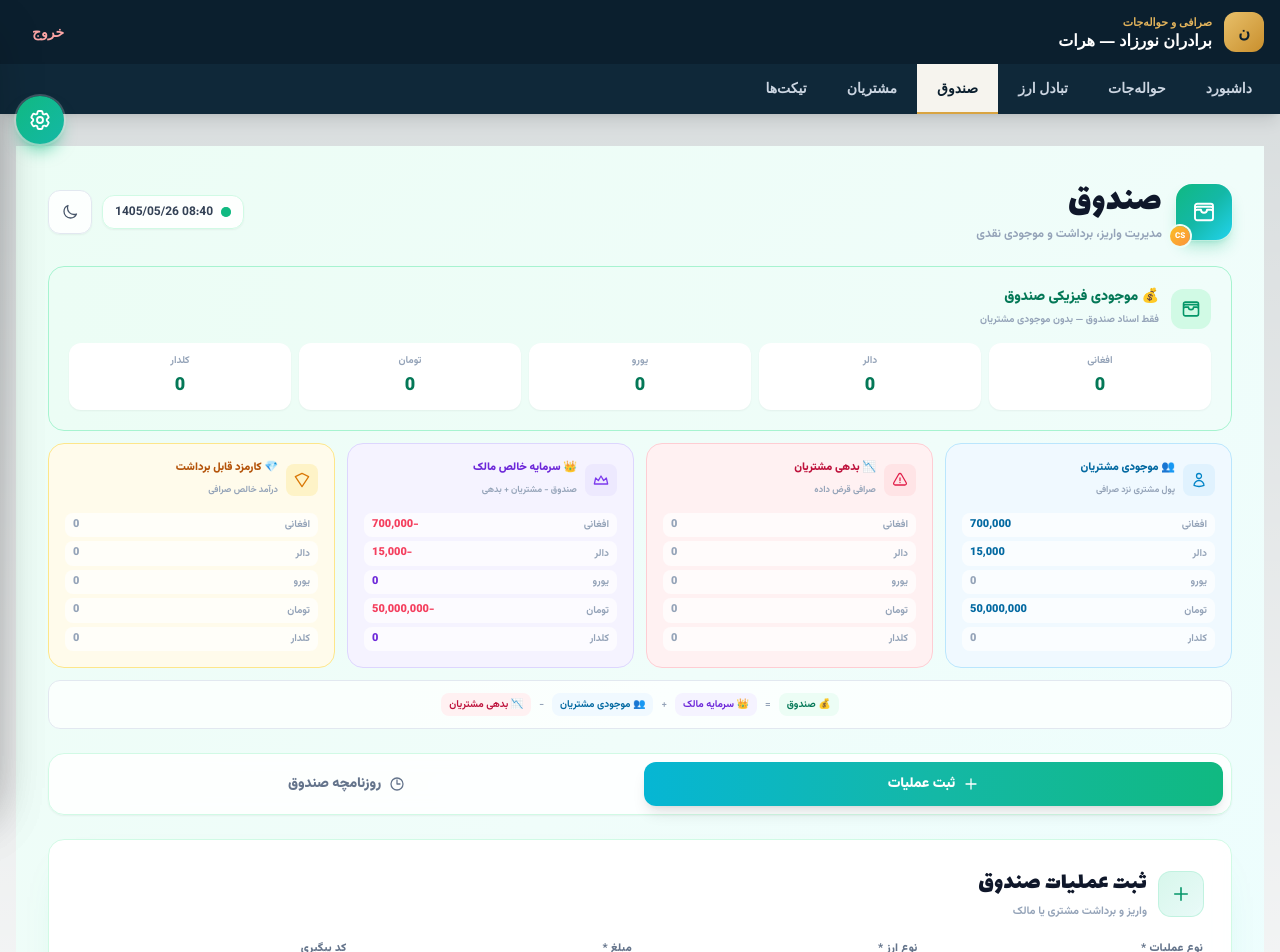
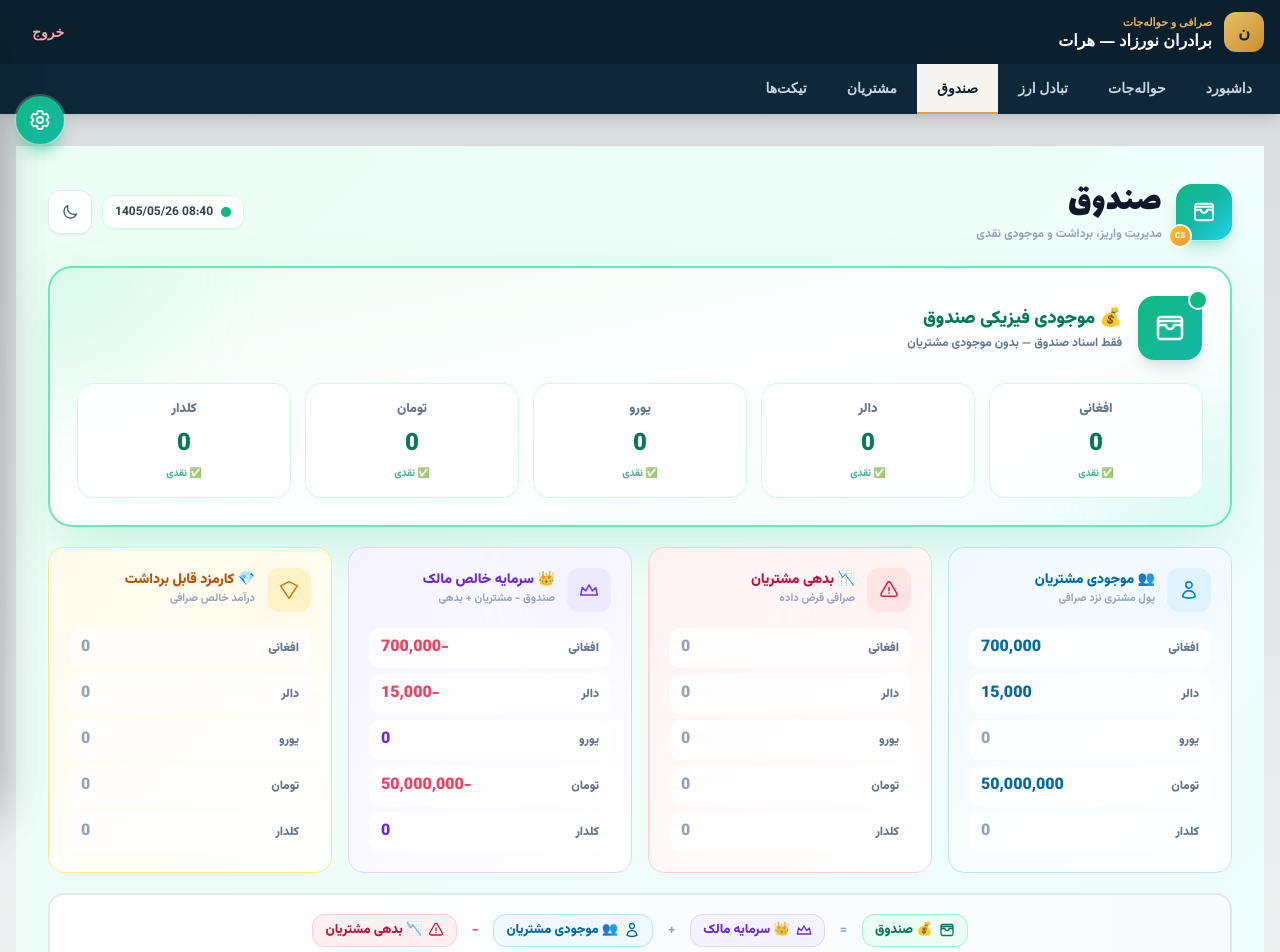
Before and after one commit to nasirahmadrahmati19-hue/exchange-admin, a Next.js app: page /dashboard/cash in a window 1280 px wide. Shown: the top 952 px of the page. Built offline with nearby package versions, Linux system fonts and the light colour scheme; sample sign-in values are in the browser's storage.

Commit message:
Refactor comments and improve cash handling logic
Updated comments to clarify the purpose of dispatching for syncing with the dashboard and separated cash box from customer balances.

```diff
--- a/app/dashboard/cash/page.tsx
+++ b/app/dashboard/cash/page.tsx
@@ -305,9 +305,8 @@ export default function CashPage() {
   useEffect(() => { setNow(new Date()); const timer = setInterval(() => setNow(new Date()), 1000); return () => clearInterval(timer); }, []);
   const currentDateTime = now ? formatDateTime(now) : "";
 
-  // ✅ تغییر ۱: اضافه شدن dispatch برای sync با داشبورد (صندوق)
+  // ✅ اتصال زنده به داشبورد
   useEffect(() => { if (!mounted) return; try { localStorage.setItem(CASH_KEY, JSON.stringify(entries)); window.dispatchEvent(new Event("db:updated")); } catch (e) { /* ignore */ } }, [entries, mounted]);
-  // ✅ تغییر ۲: اضافه شدن dispatch برای sync با داشبورد (مشتریان)
   useEffect(() => { if (!mounted) return; try { localStorage.setItem(CUSTOMERS_KEY, JSON.stringify(customers)); window.dispatchEvent(new Event("db:updated")); } catch (e) { /* ignore */ } }, [customers, mounted]);
 
   useEffect(() => {
@@ -326,11 +325,11 @@ export default function CashPage() {
 
   const physicalCashBalances = useMemo(() => computeCashBalances(entries), [entries]);
 
-  // ✅ تغییر ۳: فیلتر کردن مطلق CASH_BOX_ID برای جلوگیری از تداخل موجودی صندوق با مشتریان
+  // ✅ جداسازی مطلق صندوق از مشتریان
   const customerDeposits = useMemo(() => {
     const totals: Record<Currency, number> = { AFN: 0, USD: 0, EUR: 0, IRR: 0, PKR: 0 };
     for (const c of customers) {
-      if (c.id === CASH_BOX_ID || c.name === CASH_BOX_NAME) continue; // جداسازی کامل
+      if (c.id === CASH_BOX_ID || c.name === CASH_BOX_NAME) continue;
       for (const cur of currencies) { const bal = c.balances[cur] || 0; if (bal > 0) totals[cur] += bal; }
     }
     return totals;
@@ -339,7 +338,7 @@ export default function CashPage() {
   const customerDebts = useMemo(() => {
     const totals: Record<Currency, number> = { AFN: 0, USD: 0, EUR: 0, IRR: 0, PKR: 0 };
     for (const c of customers) {
-      if (c.id === CASH_BOX_ID || c.name === CASH_BOX_NAME) continue; // جداسازی کامل
+      if (c.id === CASH_BOX_ID || c.name === CASH_BOX_NAME) continue;
       for (const cur of currencies) { const bal = c.balances[cur] || 0; if (bal < 0) totals[cur] += Math.abs(bal); }
     }
     return totals;
@@ -529,40 +528,155 @@ export default function CashPage() {
             </div>
           </header>
 
-          <div className="cs-up space-y-3" style={{ animationDelay: "70ms" }}>
-            <div className={`rounded-2xl border p-4 md:p-5 ${dk ? "border-emerald-400/30 bg-gradient-to-r from-emerald-400/10 to-teal-400/5" : "border-emerald-200 bg-gradient-to-r from-emerald-50 to-teal-50"}`}>
-              <div className="flex items-center gap-3 mb-3">
-                <span className={`grid h-10 w-10 shrink-0 place-items-center rounded-xl ${dk ? "bg-emerald-400/20 text-emerald-300" : "bg-emerald-100 text-emerald-600"}`}><Ic n="wallet" className="h-5 w-5" /></span>
-                <div><b className={`block text-sm font-black ${dk ? "text-emerald-300" : "text-emerald-700"}`}>💰 موجودی فیزیکی صندوق</b><span className={`text-[10px] font-bold ${subText}`}>فقط اسناد صندوق — بدون موجودی مشتریان</span></div>
+          {/* ✨ بخش کارت‌های مدرن و حرفه‌ای با فونت کلان‌تر */}
+          <div className="cs-up space-y-4 md:space-y-5" style={{ animationDelay: "70ms" }}>
+
+            {/* کارت اصلی موجودی فیزیکی صندوق - طراحی برجسته و مدرن */}
+            <div className={`relative overflow-hidden rounded-2xl md:rounded-3xl border-2 p-5 md:p-7 transition-all duration-300 hover:shadow-2xl ${dk ? "border-emerald-400/40 bg-gradient-to-br from-emerald-900/40 via-slate-900/60 to-teal-900/40 shadow-[0_20px_60px_-15px_rgba(16,185,129,0.3)]" : "border-emerald-300 bg-gradient-to-br from-emerald-50 via-white to-teal-50 shadow-[0_20px_60px_-15px_rgba(16,185,129,0.25)]"}`}>
+              {/* جلوه‌های بصری پس‌زمینه */}
+              <div className={`absolute -top-24 -left-24 h-48 w-48 rounded-full blur-3xl opacity-20 ${dk ? "bg-emerald-400" : "bg-emerald-300"}`} />
+              <div className={`absolute -bottom-24 -right-24 h-48 w-48 rounded-full blur-3xl opacity-20 ${dk ? "bg-teal-400" : "bg-teal-300"}`} />
+
+              <div className="relative flex items-center gap-4 mb-5 md:mb-6">
+                <div className={`relative grid h-14 w-14 md:h-16 md:w-16 shrink-0 place-items-center rounded-2xl shadow-lg ${dk ? "bg-gradient-to-br from-emerald-400 to-teal-400 text-slate-950" : "bg-gradient-to-br from-emerald-500 to-teal-500 text-white"}`}>
+                  <Ic n="wallet" className="h-7 w-7 md:h-8 md:w-8" />
+                  <span className="absolute -top-1 -right-1 flex h-4 w-4"><span className="absolute inline-flex h-full w-full animate-ping rounded-full bg-emerald-400 opacity-75" /><span className="relative inline-flex h-4 w-4 rounded-full bg-emerald-500 ring-2 ring-white" /></span>
+                </div>
+                <div className="flex-1 min-w-0">
+                  <b className={`block text-base md:text-lg font-black ${dk ? "text-emerald-300" : "text-emerald-700"}`}>💰 موجودی فیزیکی صندوق</b>
+                  <span className={`block text-[11px] md:text-xs font-bold mt-0.5 ${dk ? "text-slate-400" : "text-slate-500"}`}>فقط اسناد صندوق — بدون موجودی مشتریان</span>
+                </div>
               </div>
-              <div className="grid grid-cols-2 sm:grid-cols-3 md:grid-cols-5 gap-2">
-                {currencies.map(cur => { const bal = physicalCashBalances[cur]; return (<div key={cur} className={`rounded-xl px-3 py-2.5 text-center ${dk ? "bg-slate-900/60" : "bg-white shadow-sm"}`}><div className={`text-[10px] font-bold mb-1 ${subText}`}>{labels[cur]}</div><div className={`text-lg font-black tabular-nums ${bal < 0 ? "text-rose-500" : dk ? "text-emerald-300" : "text-emerald-700"}`}>{fmt(bal)}</div></div>); })}
+
+              <div className="relative grid grid-cols-2 sm:grid-cols-3 md:grid-cols-5 gap-3 md:gap-4">
+                {currencies.map(cur => {
+                  const bal = physicalCashBalances[cur];
+                  const isNeg = bal < 0;
+                  return (
+                    <div key={cur} className={`group relative overflow-hidden rounded-2xl p-4 text-center transition-all duration-300 hover:scale-[1.02] ${dk ? "bg-slate-950/60 ring-1 ring-slate-700/50" : "bg-white/90 ring-1 ring-emerald-100 shadow-sm"}`}>
+                      <div className={`text-[12px] md:text-[13px] font-black mb-2 ${dk ? "text-slate-400" : "text-slate-500"}`}>{labels[cur]}</div>
+                      <div className={`text-xl md:text-2xl font-black tabular-nums leading-tight ${isNeg ? "text-rose-500" : dk ? "text-emerald-300" : "text-emerald-700"}`}>{fmt(bal)}</div>
+                      <div className={`mt-1.5 text-[9px] md:text-[10px] font-black ${isNeg ? "text-rose-500" : dk ? "text-emerald-400/70" : "text-emerald-600/70"}`}>{isNeg ? "⚠️ کسری" : "✅ نقدی"}</div>
+                    </div>
+                  );
+                })}
               </div>
             </div>
-            <div className="grid grid-cols-1 sm:grid-cols-2 lg:grid-cols-4 gap-3">
-              <div className={`rounded-2xl border p-4 ${dk ? "border-sky-400/25 bg-sky-400/[0.06]" : "border-sky-200 bg-sky-50"}`}>
-                <div className="flex items-center gap-2 mb-3"><span className={`grid h-8 w-8 shrink-0 place-items-center rounded-lg ${dk ? "bg-sky-400/15 text-sky-300" : "bg-sky-100 text-sky-600"}`}><Ic n="user" className="h-4 w-4" /></span><div><b className={`block text-[11px] font-black ${dk ? "text-sky-300" : "text-sky-700"}`}>👥 موجودی مشتریان</b><span className={`text-[9px] font-bold ${subText}`}>پول مشتری نزد صرافی</span></div></div>
-                <div className="space-y-1">{currencies.map(cur => { const bal = customerDeposits[cur]; return (<div key={cur} className={`flex items-center justify-between rounded-lg px-2 py-1 ${dk ? "bg-slate-900/40" : "bg-white/70"}`}><span className={`text-[10px] font-bold ${subText}`}>{labels[cur]}</span><span className={`text-[11px] font-black tabular-nums ${bal > 0 ? (dk ? "text-sky-300" : "text-sky-700") : subText}`}>{fmt(bal)}</span></div>); })}</div>
+
+            {/* چهار کارت اطلاعاتی با فونت کلان‌تر و طراحی مدرن */}
+            <div className="grid grid-cols-1 sm:grid-cols-2 lg:grid-cols-4 gap-3 md:gap-4">
+
+              {/* کارت موجودی مشتریان */}
+              <div className={`group relative overflow-hidden rounded-2xl border p-4 md:p-5 transition-all duration-300 hover:shadow-xl hover:scale-[1.01] ${dk ? "border-sky-400/25 bg-gradient-to-br from-sky-900/30 to-slate-900/50" : "border-sky-200 bg-gradient-to-br from-sky-50 to-white"}`}>
+                <div className={`absolute top-0 right-0 h-24 w-24 rounded-full blur-2xl opacity-10 ${dk ? "bg-sky-400" : "bg-sky-300"}`} />
+                <div className="relative flex items-center gap-3 mb-4">
+                  <span className={`grid h-11 w-11 shrink-0 place-items-center rounded-xl ${dk ? "bg-sky-400/15 text-sky-300" : "bg-sky-100 text-sky-600"}`}><Ic n="user" className="h-5 w-5" /></span>
+                  <div className="min-w-0">
+                    <b className={`block text-[13px] md:text-[14px] font-black leading-tight ${dk ? "text-sky-300" : "text-sky-700"}`}>👥 موجودی مشتریان</b>
+                    <span className={`block text-[10px] md:text-[11px] font-bold mt-0.5 ${subText}`}>پول مشتری نزد صرافی</span>
+                  </div>
+                </div>
+                <div className="relative space-y-1.5">
+                  {currencies.map(cur => {
+                    const bal = customerDeposits[cur];
+                    return (
+                      <div key={cur} className={`flex items-center justify-between rounded-xl px-3 py-2 transition-colors ${dk ? "bg-slate-900/50" : "bg-white/80"}`}>
+                        <span className={`text-[12px] font-black ${dk ? "text-slate-400" : "text-slate-500"}`}>{labels[cur]}</span>
+                        <span className={`text-[15px] md:text-base font-black tabular-nums ${bal > 0 ? (dk ? "text-sky-300" : "text-sky-700") : subText}`}>{fmt(bal)}</span>
+                      </div>
+                    );
+                  })}
+                </div>
               </div>
-              <div className={`rounded-2xl border p-4 ${dk ? "border-rose-400/25 bg-rose-400/[0.06]" : "border-rose-200 bg-rose-50"}`}>
-                <div className="flex items-center gap-2 mb-3"><span className={`grid h-8 w-8 shrink-0 place-items-center rounded-lg ${dk ? "bg-rose-400/15 text-rose-300" : "bg-rose-100 text-rose-600"}`}><Ic n="alert" className="h-4 w-4" /></span><div><b className={`block text-[11px] font-black ${dk ? "text-rose-300" : "text-rose-700"}`}>📉 بدهی مشتریان</b><span className={`text-[9px] font-bold ${subText}`}>صرافی قرض داده</span></div></div>
-                <div className="space-y-1">{currencies.map(cur => { const bal = customerDebts[cur]; return (<div key={cur} className={`flex items-center justify-between rounded-lg px-2 py-1 ${dk ? "bg-slate-900/40" : "bg-white/70"}`}><span className={`text-[10px] font-bold ${subText}`}>{labels[cur]}</span><span className={`text-[11px] font-black tabular-nums ${bal > 0 ? "text-rose-500" : subText}`}>{fmt(bal)}</span></div>); })}</div>
+
+              {/* کارت بدهی مشتریان */}
+              <div className={`group relative overflow-hidden rounded-2xl border p-4 md:p-5 transition-all duration-300 hover:shadow-xl hover:scale-[1.01] ${dk ? "border-rose-400/25 bg-gradient-to-br from-rose-900/30 to-slate-900/50" : "border-rose-200 bg-gradient-to-br from-rose-50 to-white"}`}>
+                <div className={`absolute top-0 right-0 h-24 w-24 rounded-full blur-2xl opacity-10 ${dk ? "bg-rose-400" : "bg-rose-300"}`} />
+                <div className="relative flex items-center gap-3 mb-4">
+                  <span className={`grid h-11 w-11 shrink-0 place-items-center rounded-xl ${dk ? "bg-rose-400/15 text-rose-300" : "bg-rose-100 text-rose-600"}`}><Ic n="alert" className="h-5 w-5" /></span>
+                  <div className="min-w-0">
+                    <b className={`block text-[13px] md:text-[14px] font-black leading-tight ${dk ? "text-rose-300" : "text-rose-700"}`}>📉 بدهی مشتریان</b>
+                    <span className={`block text-[10px] md:text-[11px] font-bold mt-0.5 ${subText}`}>صرافی قرض داده</span>
+                  </div>
+                </div>
+                <div className="relative space-y-1.5">
+                  {currencies.map(cur => {
+                    const bal = customerDebts[cur];
+                    return (
+                      <div key={cur} className={`flex items-center justify-between rounded-xl px-3 py-2 transition-colors ${dk ? "bg-slate-900/50" : "bg-white/80"}`}>
+                        <span className={`text-[12px] font-black ${dk ? "text-slate-400" : "text-slate-500"}`}>{labels[cur]}</span>
+                        <span className={`text-[15px] md:text-base font-black tabular-nums ${bal > 0 ? "text-rose-500" : subText}`}>{fmt(bal)}</span>
+                      </div>
+                    );
+                  })}
+                </div>
               </div>
-              <div className={`rounded-2xl border p-4 ${dk ? "border-violet-400/25 bg-violet-400/[0.06]" : "border-violet-200 bg-violet-50"}`}>
-                <div className="flex items-center gap-2 mb-3"><span className={`grid h-8 w-8 shrink-0 place-items-center rounded-lg ${dk ? "bg-violet-400/15 text-violet-300" : "bg-violet-100 text-violet-600"}`}><Ic n="crown" className="h-4 w-4" /></span><div><b className={`block text-[11px] font-black ${dk ? "text-violet-300" : "text-violet-700"}`}>👑 سرمایه خالص مالک</b><span className={`text-[9px] font-bold ${subText}`}>صندوق - مشتریان + بدهی</span></div></div>
-                <div className="space-y-1">{currencies.map(cur => { const bal = ownerNetCapital[cur]; return (<div key={cur} className={`flex items-center justify-between rounded-lg px-2 py-1 ${dk ? "bg-slate-900/40" : "bg-white/70"}`}><span className={`text-[10px] font-bold ${subText}`}>{labels[cur]}</span><span className={`text-[11px] font-black tabular-nums ${bal < 0 ? "text-rose-500" : dk ? "text-violet-300" : "text-violet-700"}`}>{fmt(bal)}</span></div>); })}</div>
+
+              {/* کارت سرمایه خالص مالک */}
+              <div className={`group relative overflow-hidden rounded-2xl border p-4 md:p-5 transition-all duration-300 hover:shadow-xl hover:scale-[1.01] ${dk ? "border-violet-400/25 bg-gradient-to-br from-violet-900/30 to-slate-900/50" : "border-violet-200 bg-gradient-to-br from-violet-50 to-white"}`}>
+                <div className={`absolute top-0 right-0 h-24 w-24 rounded-full blur-2xl opacity-10 ${dk ? "bg-violet-400" : "bg-violet-300"}`} />
+                <div className="relative flex items-center gap-3 mb-4">
+                  <span className={`grid h-11 w-11 shrink-0 place-items-center rounded-xl ${dk ? "bg-violet-400/15 text-violet-300" : "bg-violet-100 text-violet-600"}`}><Ic n="crown" className="h-5 w-5" /></span>
+                  <div className="min-w-0">
+                    <b className={`block text-[13px] md:text-[14px] font-black leading-tight ${dk ? "text-violet-300" : "text-violet-700"}`}>👑 سرمایه خالص مالک</b>
+                    <span className={`block text-[10px] md:text-[11px] font-bold mt-0.5 ${subText}`}>صندوق - مشتریان + بدهی</span>
+                  </div>
+                </div>
+                <div className="relative space-y-1.5">
+                  {currencies.map(cur => {
+                    const bal = ownerNetCapital[cur];
+                    return (
+                      <div key={cur} className={`flex items-center justify-between rounded-xl px-3 py-2 transition-colors ${dk ? "bg-slate-900/50" : "bg-white/80"}`}>
+                        <span className={`text-[12px] font-black ${dk ? "text-slate-400" : "text-slate-500"}`}>{labels[cur]}</span>
+                        <span className={`text-[15px] md:text-base font-black tabular-nums ${bal < 0 ? "text-rose-500" : dk ? "text-violet-300" : "text-violet-700"}`}>{fmt(bal)}</span>
+                      </div>
+                    );
+                  })}
+                </div>
               </div>
-              <div className={`rounded-2xl border p-4 ${dk ? "border-amber-400/25 bg-amber-400/[0.06]" : "border-amber-200 bg-amber-50"}`}>
-                <div className="flex items-center gap-2 mb-3"><span className={`grid h-8 w-8 shrink-0 place-items-center rounded-lg ${dk ? "bg-amber-400/15 text-amber-300" : "bg-amber-100 text-amber-600"}`}><Ic n="gem" className="h-4 w-4" /></span><div><b className={`block text-[11px] font-black ${dk ? "text-amber-300" : "text-amber-700"}`}>💎 کارمزد قابل برداشت</b><span className={`text-[9px] font-bold ${subText}`}>درآمد خالص صرافی</span></div></div>
-                <div className="space-y-1">{currencies.map(cur => { const bal = availableCommission[cur]; return (<div key={cur} className={`flex items-center justify-between rounded-lg px-2 py-1 ${dk ? "bg-slate-900/40" : "bg-white/70"}`}><span className={`text-[10px] font-bold ${subText}`}>{labels[cur]}</span><span className={`text-[11px] font-black tabular-nums ${bal > 0 ? (dk ? "text-amber-300" : "text-amber-700") : subText}`}>{fmt(bal)}</span></div>); })}</div>
+
+              {/* کارت کارمزد قابل برداشت */}
+              <div className={`group relative overflow-hidden rounded-2xl border p-4 md:p-5 transition-all duration-300 hover:shadow-xl hover:scale-[1.01] ${dk ? "border-amber-400/25 bg-gradient-to-br from-amber-900/30 to-slate-900/50" : "border-amber-200 bg-gradient-to-br from-amber-50 to-white"}`}>
+                <div className={`absolute top-0 right-0 h-24 w-24 rounded-full blur-2xl opacity-10 ${dk ? "bg-amber-400" : "bg-amber-300"}`} />
+                <div className="relative flex items-center gap-3 mb-4">
+                  <span className={`grid h-11 w-11 shrink-0 place-items-center rounded-xl ${dk ? "bg-amber-400/15 text-amber-300" : "bg-amber-100 text-amber-600"}`}><Ic n="gem" className="h-5 w-5" /></span>
+                  <div className="min-w-0">
+                    <b className={`block text-[13px] md:text-[14px] font-black leading-tight ${dk ? "text-amber-300" : "text-amber-700"}`}>💎 کارمزد قابل برداشت</b>
+                    <span className={`block text-[10px] md:text-[11px] font-bold mt-0.5 ${subText}`}>درآمد خالص صرافی</span>
+                  </div>
+                </div>
+                <div className="relative space-y-1.5">
+                  {currencies.map(cur => {
+                    const bal = availableCommission[cur];
+                    return (
+                      <div key={cur} className={`flex items-center justify-between rounded-xl px-3 py-2 transition-colors ${dk ? "bg-slate-900/50" : "bg-white/80"}`}>
+                        <span className={`text-[12px] font-black ${dk ? "text-slate-400" : "text-slate-500"}`}>{labels[cur]}</span>
+                        <span className={`text-[15px] md:text-base font-black tabular-nums ${bal > 0 ? (dk ? "text-amber-300" : "text-amber-700") : subText}`}>{fmt(bal)}</span>
+                      </div>
+                    );
+                  })}
+                </div>
               </div>
             </div>
-            <div className={`rounded-xl border px-4 py-3 ${dk ? "border-slate-700 bg-slate-800/50" : "border-slate-200 bg-white/70"}`}>
-              <div className={`flex flex-wrap items-center justify-center gap-2 text-[10px] font-bold ${subText}`}>
-                <span className={`px-2 py-1 rounded-lg ${dk ? "bg-emerald-400/10 text-emerald-300" : "bg-emerald-50 text-emerald-700"}`}>💰 صندوق</span><span>=</span>
-                <span className={`px-2 py-1 rounded-lg ${dk ? "bg-violet-400/10 text-violet-300" : "bg-violet-50 text-violet-700"}`}>👑 سرمایه مالک</span><span>+</span>
-                <span className={`px-2 py-1 rounded-lg ${dk ? "bg-sky-400/10 text-sky-300" : "bg-sky-50 text-sky-700"}`}>👥 موجودی مشتریان</span><span>−</span>
-                <span className={`px-2 py-1 rounded-lg ${dk ? "bg-rose-400/10 text-rose-300" : "bg-rose-50 text-rose-700"}`}>📉 بدهی مشتریان</span>
+
+            {/* کارت فرمول تعادل - طراحی مدرن */}
+            <div className={`rounded-2xl border-2 px-5 py-4 md:py-5 ${dk ? "border-slate-700/70 bg-gradient-to-r from-slate-800/60 to-slate-900/60" : "border-slate-200 bg-gradient-to-r from-white to-slate-50"}`}>
+              <div className={`flex flex-wrap items-center justify-center gap-3 md:gap-4 text-[12px] md:text-[13px] font-black ${dk ? "text-slate-300" : "text-slate-600"}`}>
+                <span className={`inline-flex items-center gap-1.5 px-3 py-1.5 rounded-xl ${dk ? "bg-emerald-400/10 text-emerald-300 ring-1 ring-emerald-400/30" : "bg-emerald-50 text-emerald-700 ring-1 ring-emerald-200"}`}>
+                  <Ic n="wallet" className="h-4 w-4" />💰 صندوق
+                </span>
+                <span className="text-slate-400">=</span>
+                <span className={`inline-flex items-center gap-1.5 px-3 py-1.5 rounded-xl ${dk ? "bg-violet-400/10 text-violet-300 ring-1 ring-violet-400/30" : "bg-violet-50 text-violet-700 ring-1 ring-violet-200"}`}>
+                  <Ic n="crown" className="h-4 w-4" />👑 سرمایه مالک
+                </span>
+                <span className="text-slate-400">+</span>
+                <span className={`inline-flex items-center gap-1.5 px-3 py-1.5 rounded-xl ${dk ? "bg-sky-400/10 text-sky-300 ring-1 ring-sky-400/30" : "bg-sky-50 text-sky-700 ring-1 ring-sky-200"}`}>
+                  <Ic n="user" className="h-4 w-4" />👥 موجودی مشتریان
+                </span>
+                <span className="text-rose-500 font-black">−</span>
+                <span className={`inline-flex items-center gap-1.5 px-3 py-1.5 rounded-xl ${dk ? "bg-rose-400/10 text-rose-300 ring-1 ring-rose-400/30" : "bg-rose-50 text-rose-700 ring-1 ring-rose-200"}`}>
+                  <Ic n="alert" className="h-4 w-4" />📉 بدهی مشتریان
+                </span>
               </div>
             </div>
           </div>
```
